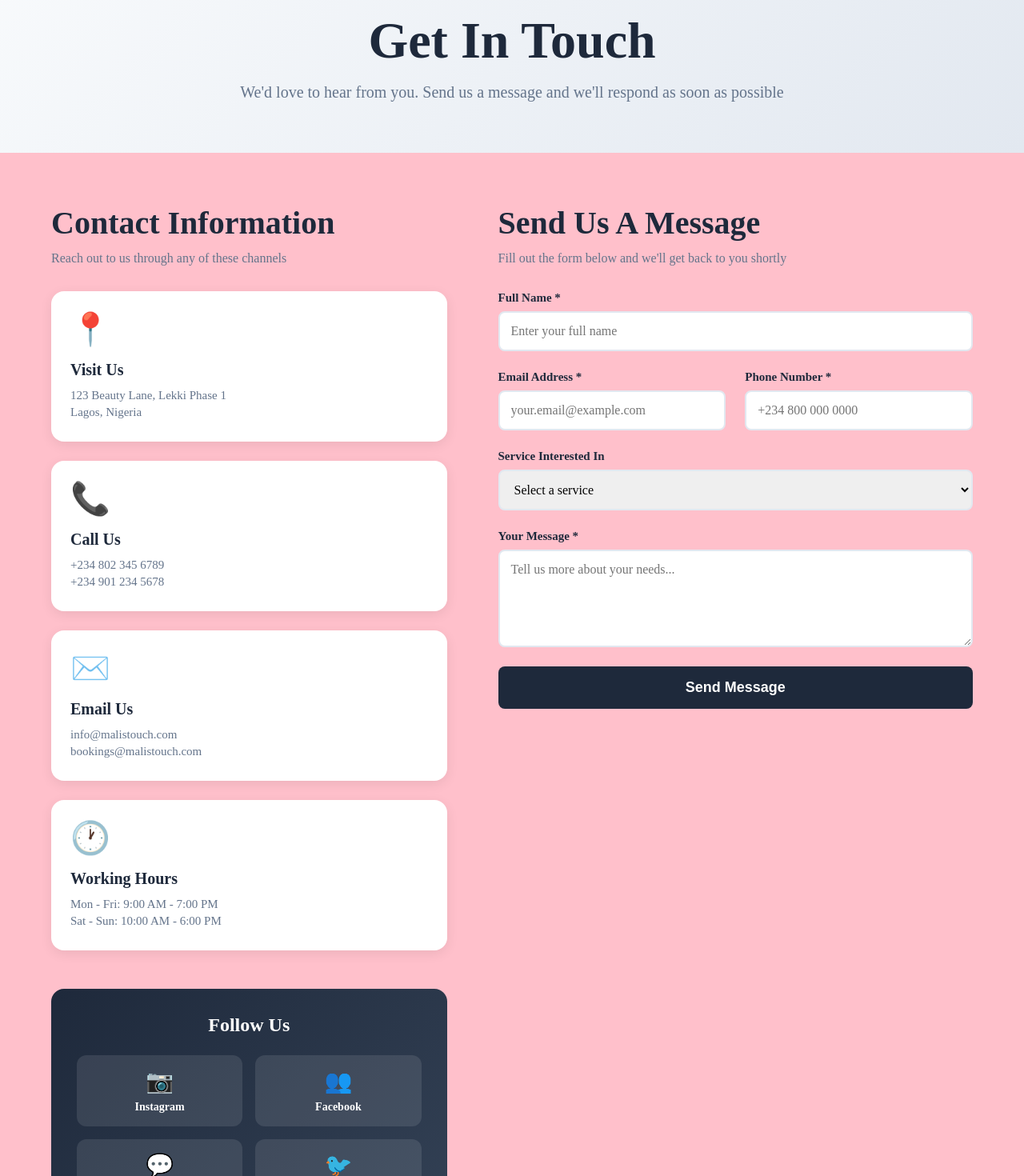
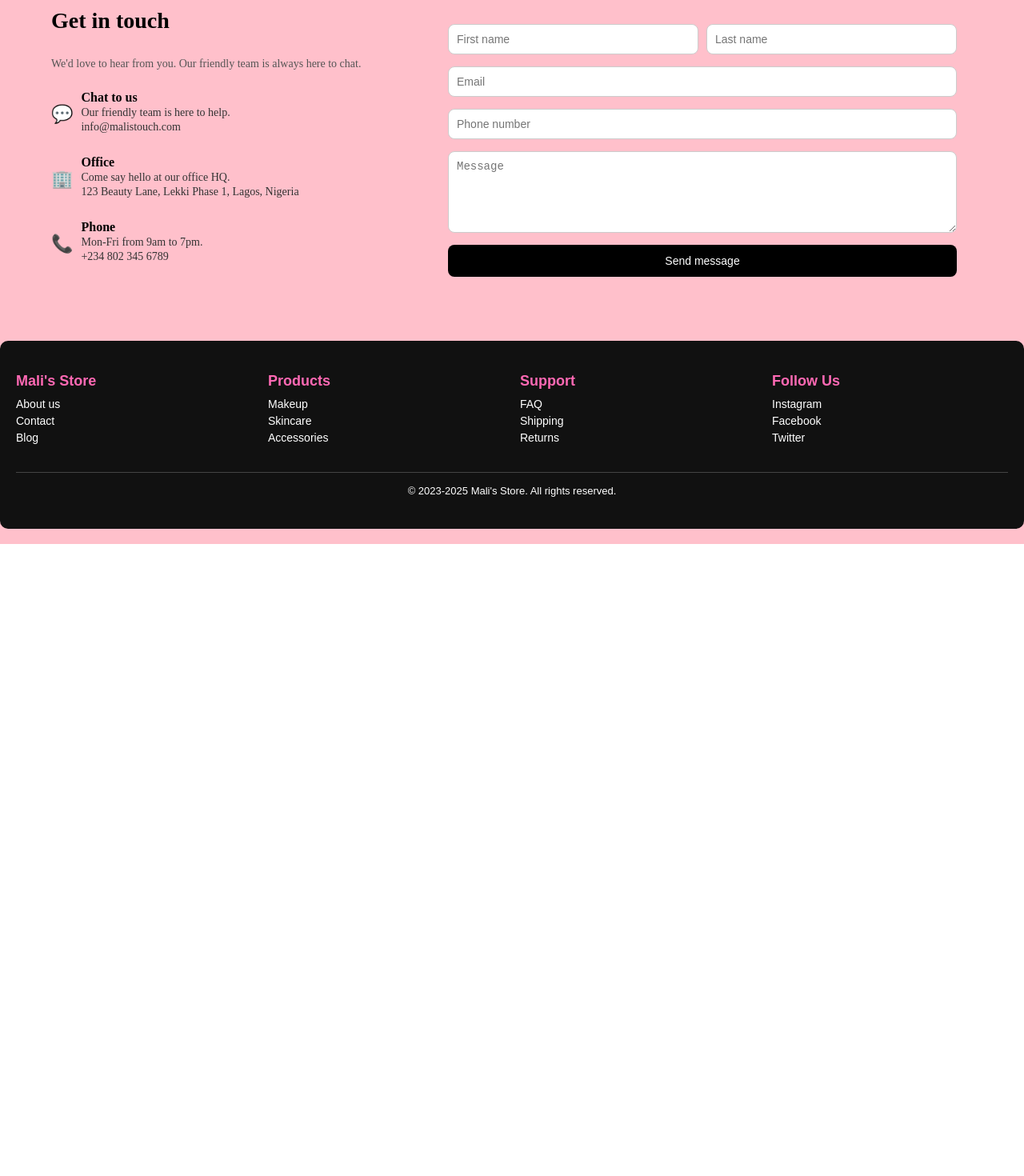
Before and after one commit to developer866/MakeUpStore, a React (Vite) app: page /Contact in a window 1280 px wide. Shown: the part 120-1590 px from the top of the page at 80% size. After the commit the page ends 800 px from the top, so only its background shows below. Built offline with nearby package versions, Linux system fonts and the light colour scheme.

Commit message:
Refactor Contact page to simplify layout and enhance user interaction; remove form functionality and improve styling for contact information display

```diff
--- a/src/pages/Contact.jsx
+++ b/src/pages/Contact.jsx
@@ -1,207 +1,60 @@
-import React, { useState } from 'react';
+import React from "react";
 import './contact.css';
 
 function Contact() {
-  const [formData, setFormData] = useState({
-    name: '',
-    email: '',
-    phone: '',
-    service: '',
-    message: ''
-  });
-
-  const [isSubmitted, setIsSubmitted] = useState(false);
-
-  const handleChange = (e) => {
-    const { name, value } = e.target;
-    setFormData(prevState => ({
-      ...prevState,
-      [name]: value
-    }));
-  };
-
-  const handleSubmit = (e) => {
-    e.preventDefault();
-    setIsSubmitted(true);
-    setTimeout(() => {
-      setIsSubmitted(false);
-      setFormData({
-        name: '',
-        email: '',
-        phone: '',
-        service: '',
-        message: ''
-      });
-    }, 3000);
-  };
+  const contactInfo = [
+    {
+      title: "Chat to us",
+      subtitle: "Our friendly team is here to help.",
+      email: "info@malistouch.com",
+      icon: "💬"
+    },
+    {
+      title: "Office",
+      subtitle: "Come say hello at our office HQ.",
+      address: "123 Beauty Lane, Lekki Phase 1, Lagos, Nigeria",
+      icon: "🏢"
+    },
+    {
+      title: "Phone",
+      subtitle: "Mon-Fri from 9am to 7pm.",
+      phone: "+234 802 345 6789",
+      icon: "📞"
+    }
+  ];
 
   return (
     <div className="contact-container">
-      <div className="contact-header">
-        <h1>Get In Touch</h1>
-        <p>We'd love to hear from you. Send us a message and we'll respond as soon as possible</p>
+      <div className="contact-info">
+        <h2>Get in touch</h2>
+        <p>We'd love to hear from you. Our friendly team is always here to chat.</p>
+
+        {contactInfo.map((item, index) => (
+          <div key={index} className="contact-card">
+            <div className="icon">{item.icon}</div>
+            <div className="contact-details">
+              <h3>{item.title}</h3>
+              <p>{item.subtitle}</p>
+              {item.email && <p className="highlight">{item.email}</p>}
+              {item.address && <p className="highlight">{item.address}</p>}
+              {item.phone && <p className="highlight">{item.phone}</p>}
+            </div>
+          </div>
+        ))}
       </div>
 
-      <div className="contact-content">
-        <div className="contact-info-section">
-          <h2>Contact Information</h2>
-          <p className="info-subtitle">Reach out to us through any of these channels</p>
+      <div className="contact-form">
+        <form>
+          <div className="name-row">
+            <input type="text" placeholder="First name" required />
+            <input type="text" placeholder="Last name" required />
+          </div>
+          <input type="email" placeholder="Email" required />
+          <input type="text" placeholder="Phone number" />
+          <textarea placeholder="Message" required></textarea>
 
-          <div className="info-cards">
-            <div className="info-card">
-              <div className="info-icon">📍</div>
-              <h3>Visit Us</h3>
-              <p>123 Beauty Lane, Lekki Phase 1</p>
-              <p>Lagos, Nigeria</p>
-            </div>
-
-            <div className="info-card">
-              <div className="info-icon">📞</div>
-              <h3>Call Us</h3>
-              <p>+234 802 345 6789</p>
-              <p>+234 901 234 5678</p>
-            </div>
-
-            <div className="info-card">
-              <div className="info-icon">✉️</div>
-              <h3>Email Us</h3>
-              <p>info@malistouch.com</p>
-              <p>bookings@malistouch.com</p>
-            </div>
-
-            <div className="info-card">
-              <div className="info-icon">🕐</div>
-              <h3>Working Hours</h3>
-              <p>Mon - Fri: 9:00 AM - 7:00 PM</p>
-              <p>Sat - Sun: 10:00 AM - 6:00 PM</p>
-            </div>
-          </div>
-
-          <div className="social-media">
-            <h3>Follow Us</h3>
-            <div className="social-icons">
-              <a href="#" className="social-icon instagram">
-                <span>📷</span>
-                <span>Instagram</span>
-              </a>
-              <a href="#" className="social-icon facebook">
-                <span>👥</span>
-                <span>Facebook</span>
-              </a>
-              <a href="#" className="social-icon whatsapp">
-                <span>💬</span>
-                <span>WhatsApp</span>
-              </a>
-              <a href="#" className="social-icon twitter">
-                <span>🐦</span>
-                <span>Twitter</span>
-              </a>
-            </div>
-          </div>
-        </div>
-
-        <div className="contact-form-section">
-          <h2>Send Us A Message</h2>
-          <p className="form-subtitle">Fill out the form below and we'll get back to you shortly</p>
-
-          {isSubmitted && (
-            <div className="success-message">
-              ✓ Message sent successfully! We'll get back to you soon.
-            </div>
-          )}
-
-          <form className="contact-form" onSubmit={handleSubmit}>
-            <div className="form-group">
-              <label htmlFor="name">Full Name *</label>
-              <input
-                type="text"
-                id="name"
-                name="name"
-                value={formData.name}
-                onChange={handleChange}
-                placeholder="Enter your full name"
-                required
-              />
-            </div>
-
-            <div className="form-row">
-              <div className="form-group">
-                <label htmlFor="email">Email Address *</label>
-                <input
-                  type="email"
-                  id="email"
-                  name="email"
-                  value={formData.email}
-                  onChange={handleChange}
-                  placeholder="your.email@example.com"
-                  required
-                />
-              </div>
-
-              <div className="form-group">
-                <label htmlFor="phone">Phone Number *</label>
-                <input
-                  type="tel"
-                  id="phone"
-                  name="phone"
-                  value={formData.phone}
-                  onChange={handleChange}
-                  placeholder="+234 800 000 0000"
-                  required
-                />
-              </div>
-            </div>
-
-            <div className="form-group">
-              <label htmlFor="service">Service Interested In</label>
-              <select
-                id="service"
-                name="service"
-                value={formData.service}
-                onChange={handleChange}
-              >
-                <option value="">Select a service</option>
-                <option value="bridal-makeup">Bridal Makeup</option>
-                <option value="event-makeup">Event Makeup</option>
-                <option value="skincare">Skincare Treatment</option>
-                <option value="hair-styling">Hair Styling</option>
-                <option value="nail-care">Nail Care</option>
-                <option value="training">Makeup Training</option>
-                <option value="other">Other</option>
-              </select>
-            </div>
-
-            <div className="form-group">
-              <label htmlFor="message">Your Message *</label>
-              <textarea
-                id="message"
-                name="message"
-                value={formData.message}
-                onChange={handleChange}
-                placeholder="Tell us more about your needs..."
-                rows="5"
-                required
-              ></textarea>
-            </div>
-
-            <button type="submit" className="submit-btn">
-              Send Message
-            </button>
-          </form>
-        </div>
-      </div>
-
-      <div className="map-section">
-        <h2>Find Us On The Map</h2>
-        <div className="map-placeholder">
-          <div className="map-content">
-            <span className="map-icon">🗺️</span>
-            <p>123 Beauty Lane, Lekki Phase 1, Lagos</p>
-            <a href="https://maps.google.com" target="_blank" rel="noopener noreferrer" className="map-link">
-              Open in Google Maps →
-            </a>
-          </div>
-        </div>
+          <button type="submit">Send message</button>
+        </form>
       </div>
     </div>
   );
--- a/src/pages/contact.css
+++ b/src/pages/contact.css
@@ -1,447 +1,138 @@
-/* Contact Container */
 .contact-container {
-  width: 100%;
+  display: flex;
+  gap: 40px;
+  width: 90%;
+  margin: 40px auto;
+  padding: 20px;
+  flex-wrap: wrap;
+  border-radius: 10px;
+  /* border: 1px solid #ddd; */
 }
 
-/* Contact Header */
-.contact-header {
-  text-align: center;
-  padding: 4rem 2rem;
-  background: linear-gradient(135deg, #f8fafc 0%, #e2e8f0 100%);
+.contact-info {
+  flex: 1 1 200px;
+  display: flex;
+  flex-direction: column;
+  gap: 25px;
 }
 
-.contact-header h1 {
-  font-size: clamp(2.5rem, 5vw, 4rem);
-  color: #1e293b;
-  font-weight: bold;
-  margin-bottom: 1rem;
+.contact-info h2 {
+  font-size: 28px;
+  margin-bottom: 5px;
 }
 
-.contact-header p {
-  font-size: clamp(1rem, 2vw, 1.25rem);
-  color: #64748b;
-  max-width: 700px;
-  margin: 0 auto;
+.contact-info p {
+  font-size: 14px;
+  color: #555;
 }
 
-/* Contact Content */
-.contact-content {
-  width: 90%;
-  max-width: 1200px;
-  margin: 0 auto;
-  padding: 4rem 2rem;
-  display: grid;
-  grid-template-columns: 1fr 1.2fr;
-  gap: 4rem;
+.contact-card {
+  display: flex;
+  gap: 10px;
+  border-radius: 12px;
+  align-items: flex-start;
+  align-items: center;
+  gap: 10px;
+  width: 80%;
 }
 
-/* Contact Info Section */
-.contact-info-section h2 {
-  font-size: clamp(1.75rem, 4vw, 2.5rem);
-  color: #1e293b;
-  font-weight: bold;
-  margin-bottom: 0.75rem;
+.contact-card .icon {
+  font-size: 22px;
+  color: black;
+  flex-shrink: 0;
+  margin-top: 3px;
 }
 
-.info-subtitle {
-  font-size: 1rem;
-  color: #64748b;
-  margin-bottom: 2rem;
+.contact-card .contact-details h3 {
+  margin: 0;
+  font-size: 16px;
 }
 
-/* Info Cards */
-.info-cards {
-  display: grid;
-  grid-template-columns: 1fr;
-  gap: 1.5rem;
-  margin-bottom: 3rem;
+.contact-card .contact-details p {
+  margin: 2px 0;
+  font-size: 14px;
+  color: #333;
 }
 
-.info-card {
-  padding: 1.5rem;
-  background: white;
-  border-radius: 1rem;
-  box-shadow: 0 4px 15px rgba(0, 0, 0, 0.08);
-  transition: all 0.3s ease;
+.highlight {
+  color: #6c63ff;
+  font-weight: 500;
 }
 
-.info-card:hover {
-  transform: translateY(-4px);
-  box-shadow: 0 8px 25px rgba(0, 0, 0, 0.12);
+.contact-form {
+  flex: 1 1 400px;
+  border-radius: 12px;
+  padding: 20px;
 }
 
-.info-icon {
-  font-size: 2.5rem;
-  margin-bottom: 1rem;
-}
-
-.info-card h3 {
-  font-size: 1.25rem;
-  color: #1e293b;
-  font-weight: bold;
-  margin-bottom: 0.75rem;
-}
-
-.info-card p {
-  font-size: 0.9375rem;
-  color: #64748b;
-  margin: 0.25rem 0;
-}
-
-/* Social Media */
-.social-media {
-  padding: 2rem;
-  background: linear-gradient(135deg, #1e293b 0%, #334155 100%);
-  border-radius: 1rem;
-  text-align: center;
-}
-
-.social-media h3 {
-  font-size: 1.5rem;
-  color: white;
-  font-weight: bold;
-  margin-bottom: 1.5rem;
-}
-
-.social-icons {
-  display: grid;
-  grid-template-columns: repeat(2, 1fr);
-  gap: 1rem;
-}
-
-.social-icon {
-  display: flex;
-  flex-direction: column;
-  align-items: center;
-  gap: 0.5rem;
-  padding: 1rem;
-  background: rgba(255, 255, 255, 0.1);
-  border-radius: 0.75rem;
-  color: white;
-  text-decoration: none;
-  font-size: 0.875rem;
-  font-weight: 600;
-  transition: all 0.3s ease;
-}
-
-.social-icon span:first-child {
-  font-size: 1.75rem;
-}
-
-.social-icon:hover {
-  background: rgba(255, 255, 255, 0.2);
-  transform: translateY(-4px);
-}
-
-/* Contact Form Section */
-.contact-form-section h2 {
-  font-size: clamp(1.75rem, 4vw, 2.5rem);
-  color: #1e293b;
-  font-weight: bold;
-  margin-bottom: 0.75rem;
-}
-
-.form-subtitle {
-  font-size: 1rem;
-  color: #64748b;
-  margin-bottom: 2rem;
-}
-
-/* Success Message */
-.success-message {
-  padding: 1rem;
-  background: #d1fae5;
-  color: #065f46;
-  border-radius: 0.5rem;
-  margin-bottom: 1.5rem;
-  font-weight: 600;
-  text-align: center;
-}
-
-/* Contact Form */
+@media (max-width: 600px) {
   .contact-form {
-  display: flex;
-  flex-direction: column;
-  gap: 1.5rem;
-}
-
-.form-row {
-  display: grid;
-  grid-template-columns: 1fr 1fr;
-  gap: 1.5rem;
-}
-
-.form-group {
-  display: flex;
-  flex-direction: column;
-  gap: 0.5rem;
-}
-
-.form-group label {
-  font-size: 0.9375rem;
-  color: #1e293b;
-  font-weight: 600;
-}
-
-.form-group input,
-.form-group select,
-.form-group textarea {
-  padding: 0.875rem;
-  border: 2px solid #e2e8f0;
-  border-radius: 0.5rem;
-  font-size: 1rem;
-  font-family: inherit;
-  transition: all 0.3s ease;
-}
-
-.form-group input:focus,
-.form-group select:focus,
-.form-group textarea:focus {
-  outline: none;
-  border-color: #1e293b;
-}
-
-.form-group textarea {
-  resize: vertical;
-}
-
-.submit-btn {
-  padding: 1rem 2rem;
-  background: #1e293b;
-  color: white;
-  border: none;
-  border-radius: 0.5rem;
-  font-size: 1.125rem;
-  font-weight: 600;
-  cursor: pointer;
-  transition: all 0.3s ease;
-}
-
-.submit-btn:hover {
-  background: #334155;
-  transform: translateY(-2px);
-  box-shadow: 0 8px 20px rgba(0, 0, 0, 0.15);
-}
-
-/* Map Section */
-.map-section {
+    padding: 10px;
     width: 90%;
-  max-width: 1200px;
     margin: 0 auto;
-  padding: 0 2rem 4rem 2rem;
-}
-
-.map-section h2 {
-  font-size: clamp(1.75rem, 4vw, 2.5rem);
-  color: #1e293b;
-  font-weight: bold;
-  text-align: center;
-  margin-bottom: 2rem;
-}
-
-.map-placeholder {
-  height: 400px;
-  background: linear-gradient(135deg, #f8fafc 0%, #e2e8f0 100%);
-  border-radius: 1rem;
-  display: flex;
-  align-items: center;
-  justify-content: center;
-  border: 2px solid #e2e8f0;
-}
-
-.map-content {
-  text-align: center;
-}
-
-.map-icon {
-  font-size: 4rem;
-  display: block;
-  margin-bottom: 1rem;
-}
-
-.map-content p {
-  font-size: 1.125rem;
-  color: #1e293b;
-  font-weight: 600;
-  margin-bottom: 1rem;
-}
-
-.map-link {
-  display: inline-block;
-  padding: 0.75rem 1.5rem;
-  background: #1e293b;
-  color: white;
-  text-decoration: none;
-  border-radius: 0.5rem;
-  font-weight: 600;
-  transition: all 0.3s ease;
-}
-
-.map-link:hover {
-  background: #334155;
-  transform: translateY(-2px);
-}
-
-/* Tablet Styles */
-@media (max-width: 1024px) {
-  .contact-content {
-    gap: 3rem;
-  }
-
-  .map-placeholder {
-    height: 350px;
   }
 }
 
-/* Mobile Styles */
-@media (max-width: 768px) {
-  .contact-header {
-    padding: 3rem 1.5rem;
+.contact-form form {
+  display: flex;
+  flex-direction: column;
+  gap: 15px;
 }
 
-  .contact-content {
-    width: 95%;
-    padding: 3rem 1rem;
-    grid-template-columns: 1fr;
-    gap: 3rem;
+.contact-form .name-row {
+  display: flex;
+  gap: 10px;
 }
 
-  .info-cards {
-    gap: 1rem;
+.contact-form input,
+.contact-form textarea {
+  padding: 10px;
+  border-radius: 8px;
+  border: 1px solid #ccc;
+  font-size: 14px;
 }
 
-  .info-card {
-    padding: 1.25rem;
+.name-row {
+  display: flex;
+  flex-direction: row;
 }
 
-  .info-icon {
-    font-size: 2rem;
+.name-row input {
+  flex: 1;
 }
 
-  .info-card h3 {
-    font-size: 1.125rem;
+.contact-form textarea {
+  resize: vertical;
+  min-height: 80px;
 }
 
-  .social-icons {
-    grid-template-columns: repeat(2, 1fr);
-    gap: 0.75rem;
+.contact-form .form-footer {
+  font-size: 12px;
 }
 
-  .social-icon {
-    padding: 0.875rem;
+.contact-form button {
+  background-color: black;
+  color: white;
+  border: none;
+  padding: 12px;
+  border-radius: 8px;
+  cursor: pointer;
+  font-size: 14px;
+  transition: 0.3s ease;
 }
 
-  .form-row {
-    grid-template-columns: 1fr;
-    gap: 1.5rem;
+.contact-form button:hover {
+  background-color: #fff;
+  color: black;
+  border: 1px solid black;
 }
 
-  .map-section {
-    width: 95%;
-    padding: 0 1rem 3rem 1rem;
+@media (max-width: 768px) {
+  .contact-container {
+    flex-direction: column;
   }
 
-  .map-placeholder {
-    height: 300px;
-  }
-
-  .map-icon {
-    font-size: 3rem;
-  }
-
-  .map-content p {
-    font-size: 1rem;
+  .name-row {
+    flex-direction: column;
   }
 }
-
-/* Small Mobile Styles */
-@media (max-width: 480px) {
-  .contact-header {
-    padding: 2.5rem 1rem;
-  }
-
-  .contact-content {
-    padding: 2rem 0.75rem;
-    gap: 2rem;
-  }
-
-  .info-cards {
-    gap: 0.875rem;
-  }
-
-  .info-card {
-    padding: 1rem;
-  }
-
-  .info-icon {
-    font-size: 1.75rem;
-    margin-bottom: 0.75rem;
-  }
-
-  .info-card h3 {
-    font-size: 1rem;
-  }
-
-  .info-card p {
-    font-size: 0.875rem;
-  }
-
-  .social-media {
-    padding: 1.5rem;
-  }
-
-  .social-media h3 {
-    font-size: 1.25rem;
-    margin-bottom: 1rem;
-  }
-
-  .social-icons {
-    gap: 0.625rem;
-  }
-
-  .social-icon {
-    padding: 0.75rem;
-    font-size: 0.8125rem;
-  }
-
-  .social-icon span:first-child {
-    font-size: 1.5rem;
-  }
-
-  .contact-form {
-    gap: 1.25rem;
-  }
-
-  .form-group input,
-  .form-group select,
-  .form-group textarea {
-    padding: 0.75rem;
-    font-size: 0.9375rem;
-  }
-
-  .submit-btn {
-    padding: 0.875rem 1.75rem;
-    font-size: 1rem;
-  }
-
-  .map-section {
-    padding: 0 0.75rem 2rem 0.75rem;
-  }
-
-  .map-placeholder {
-    height: 250px;
-  }
-
-  .map-icon {
-    font-size: 2.5rem;
-  }
-
-  .map-content p {
-    font-size: 0.9375rem;
-  }
-
-  .map-link {
-    padding: 0.625rem 1.25rem;
-    font-size: 0.9375rem;
-  }
-}
```
Lines whose indentation alone changed are shown as unchanged.
